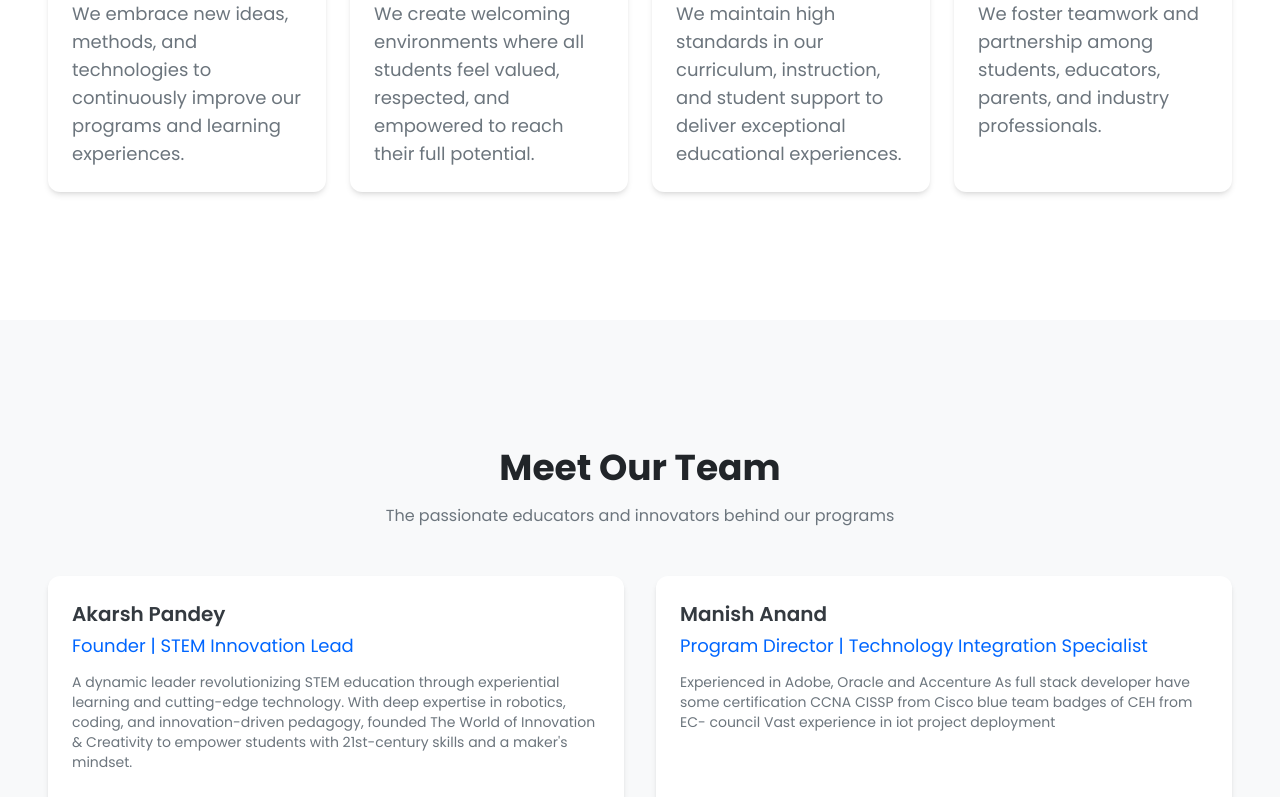
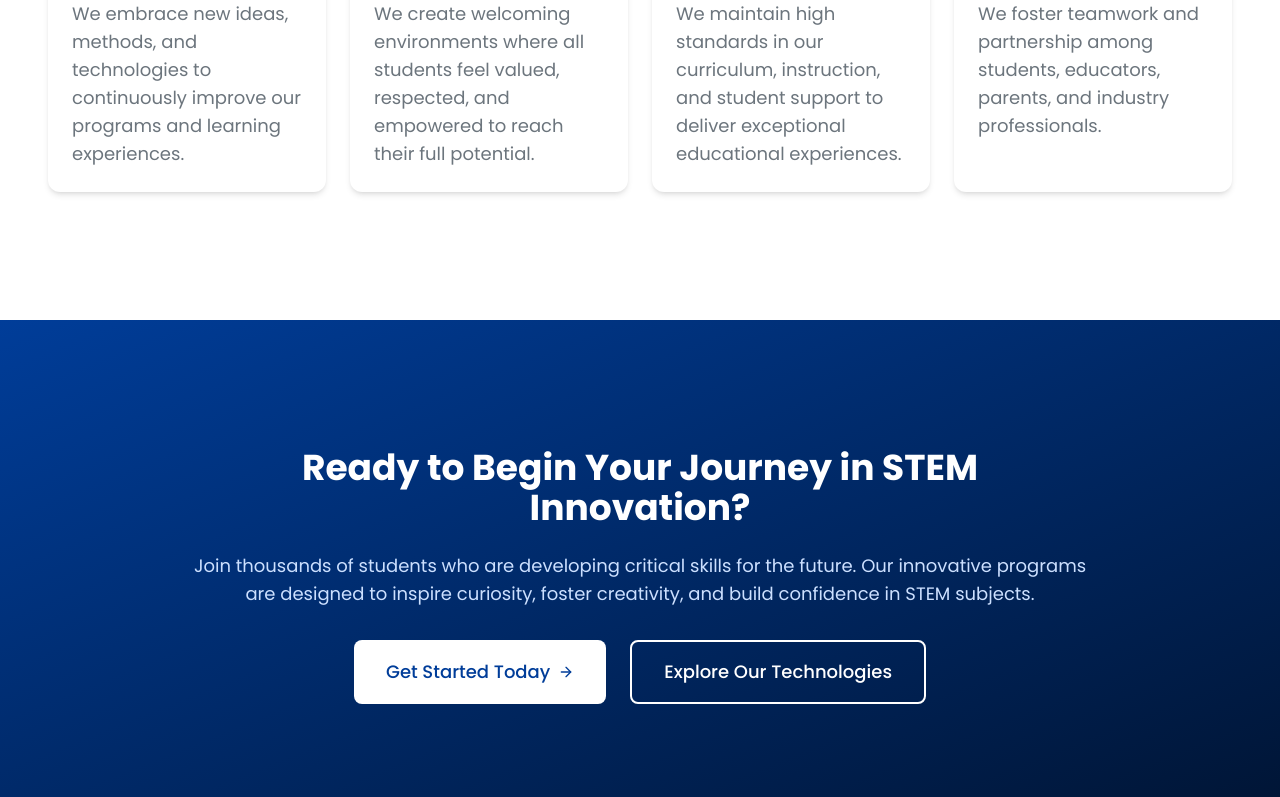
Before and after one commit to Akarshtronics/Thew, a React (Vite) app: page /about in a window 1280 px wide. Shown: the part 2000-2797 px from the top of the page. Built offline with nearby package versions, Linux system fonts and the light colour scheme.

Commit message:
Remove team members section from About page

```diff
--- a/AboutPage.tsx
+++ b/AboutPage.tsx
@@ -7,33 +7,6 @@ const AboutPage = () => {
   React.useEffect(() => {
     document.title = 'About Us | TWINC';
   }, []);
-
-  const teamMembers = [
-    {
-      name: "Akarsh Pandey",
-      role: "Founder | STEM Innovation Lead",
-      bio: "A dynamic leader revolutionizing STEM education through experiential learning and cutting-edge technology. With deep expertise in robotics, coding, and innovation-driven pedagogy, founded The World of Innovation & Creativity to empower students with 21st-century skills and a maker's mindset.",
-      social: {}
-    },
-    {
-      name: "Manish Anand",
-      role: "Program Director | Technology Integration Specialist",
-      bio: "Experienced in Adobe, Oracle and Accenture As full stack developer have some certification CCNA CISSP from Cisco blue team badges of CEH from EC- council Vast experience in iot project deployment",
-      social: {}
-    },
-    {
-      name: "Shalini Bisht",
-      role: "Head of Product | Outreach & Partnership Coordinator",
-      bio: "Shalini is driving product innovation at Twinc, building hands-on STEM experiences that spark curiosity and confidence in young learners. With a passion for education and a builder's mindset, she turns big ideas into learner-focused tools that make STEM fun, accessible, and impactful.",
-      social: {}
-    },
-    {
-      name: "Khushbu Mathur",
-      role: "Director – Research & Curriculum Innovation",
-      bio: " With experience spanning STEAM education and software development, she brings a unique blend of technical expertise and strategic communication. Her leadership drives innovative learning solutions and brand outreach, seamlessly bridging hands-on education, technology-driven projects, and impactful storytelling to engage and inspire diverse audiences.",
-      social: {}
-    }
-  ];
 
   return (
     <>
@@ -195,71 +168,6 @@ const AboutPage = () => {
         </div>
       </section>
 
-      {/* Team Section */}
-      <section className="section bg-neutral-50">
-        <div className="container-custom">
-          <SectionTitle
-            title="Meet Our Team"
-            subtitle="The passionate educators and innovators behind our programs"
-          />
-
-          <div className="grid grid-cols-1 md:grid-cols-2 gap-8">
-            {teamMembers.map((member, index) => (
-              <motion.div
-                key={index}
-                className="bg-white p-6 rounded-xl shadow-md"
-                initial={{ opacity: 0, y: 20 }}
-                whileInView={{ opacity: 1, y: 0 }}
-                viewport={{ once: true }}
-                transition={{ duration: 0.5, delay: index * 0.1 }}
-              >
-                <h3 className="text-xl font-semibold mb-1">{member.name}</h3>
-                <p className="text-primary-500 mb-3">{member.role}</p>
-                <p className="text-neutral-600 text-sm mb-4">{member.bio}</p>
-
-                {/* Social Links */}
-                <div className="flex space-x-3">
-                  {member.social?.linkedin && (
-                    <a
-                      href={member.social.linkedin}
-                      className="text-neutral-400 hover:text-primary-500 transition-colors"
-                      target="_blank"
-                      rel="noopener noreferrer"
-                    >
-                      <svg className="w-5 h-5" fill="currentColor" viewBox="0 0 20 20">
-                        <path fillRule="evenodd" d="M16.338 16.338H13.67V12.16c0-.995-.017-2.277-1.387-2.277-1.39 0-1.601 1.086-1.601 2.207v4.248H8.014v-8.59h2.559v1.174h.037c.356-.675 1.227-1.387 2.526-1.387 2.703 0 3.203 1.778 3.203 4.092v4.711zM5.005 6.575a1.548 1.548 0 11-.003-3.096 1.548 1.548 0 01.003 3.096zm-1.337 9.763H6.34v-8.59H3.667v8.59zM17.668 1H2.328C1.595 1 1 1.581 1 2.298v15.403C1 18.418 1.595 19 2.328 19h15.34c.734 0 1.332-.582 1.332-1.299V2.298C19 1.581 18.402 1 17.668 1z" clipRule="evenodd" />
-                      </svg>
-                    </a>
-                  )}
-                  {member.social?.twitter && (
-                    <a
-                      href={member.social.twitter}
-                      className="text-neutral-400 hover:text-primary-500 transition-colors"
-                      target="_blank"
-                      rel="noopener noreferrer"
-                    >
-                      <svg className="w-5 h-5" fill="currentColor" viewBox="0 0 20 20">
-                        <path d="M6.29 18.251c7.547 0 11.675-6.253 11.675-11.675 0-.178 0-.355-.012-.53A8.348 8.348 0 0020 3.92a8.19 8.19 0 01-2.357.646 4.118 4.118 0 001.804-2.27 8.224 8.224 0 01-2.605.996 4.107 4.107 0 00-6.993 3.743 11.65 11.65 0 01-8.457-4.287 4.106 4.106 0 001.27 5.477A4.073 4.073 0 01.8 7.713v.052a4.105 4.105 0 003.292 4.022 4.095 4.095 0 01-1.853.07 4.108 4.108 0 003.834 2.85A8.233 8.233 0 010 16.407a11.616 11.616 0 006.29 1.84" />
-                      </svg>
-                    </a>
-                  )}
-                  {member.social?.email && (
-                    <a
-                      href={`mailto:${member.social.email}`}
-                      className="text-neutral-400 hover:text-primary-500 transition-colors"
-                    >
-                      <svg className="w-5 h-5" fill="none" stroke="currentColor" viewBox="0 0 24 24">
-                        <path strokeLinecap="round" strokeLinejoin="round" strokeWidth="2" d="M3 8l7.89 4.26a2 2 0 002.22 0L21 8M5 19h14a2 2 0 002-2V7a2 2 0 00-2-2H5a2 2 0 00-2 2v10a2 2 0 002 2z" />
-                      </svg>
-                    </a>
-                  )}
-                </div>
-              </motion.div>
-            ))}
-          </div>
-        </div>
-      </section>
-
       <CTASection />
     </>
   );
```
